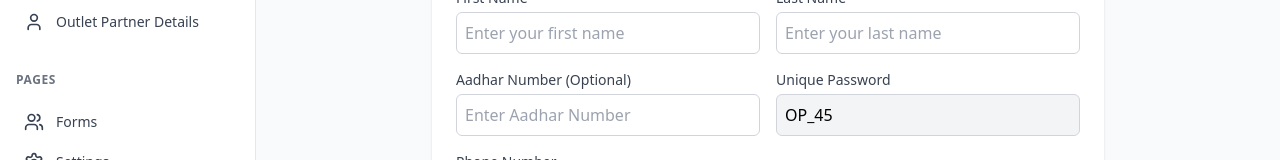
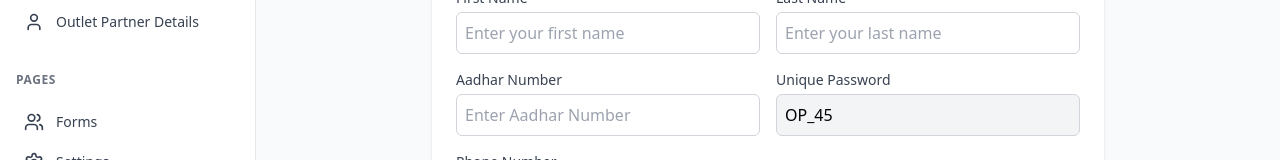
Before and after one commit to EggBucketInterns/EggBucket_B2B_Website_Main, a React (Vite) app in the folder Egg_bucket_Frontend/: page /outlet-partners/new in a window 1280 px wide. Shown: the part 356-516 px from the top of the page. Built offline with nearby package versions, Linux system fonts and the light colour scheme; sample sign-in values are in the browser's storage.

Commit message:
Update AddNewOutletPartner.jsx

```diff
--- a/Egg_bucket_Frontend/src/components/forms/AddNewOutletPartner.jsx
+++ b/Egg_bucket_Frontend/src/components/forms/AddNewOutletPartner.jsx
@@ -147,7 +147,7 @@
 
         <div className="grid grid-cols-2 gap-4 mb-4">
           <div>
-            <label className="block text-sm font-medium text-gray-700 mb-1">Aadhar Number (Optional)</label>
+            <label className="block text-sm font-medium text-gray-700 mb-1">Aadhar Number</label>
             <input
               type="tel"
               name="aadharNumber"
```
